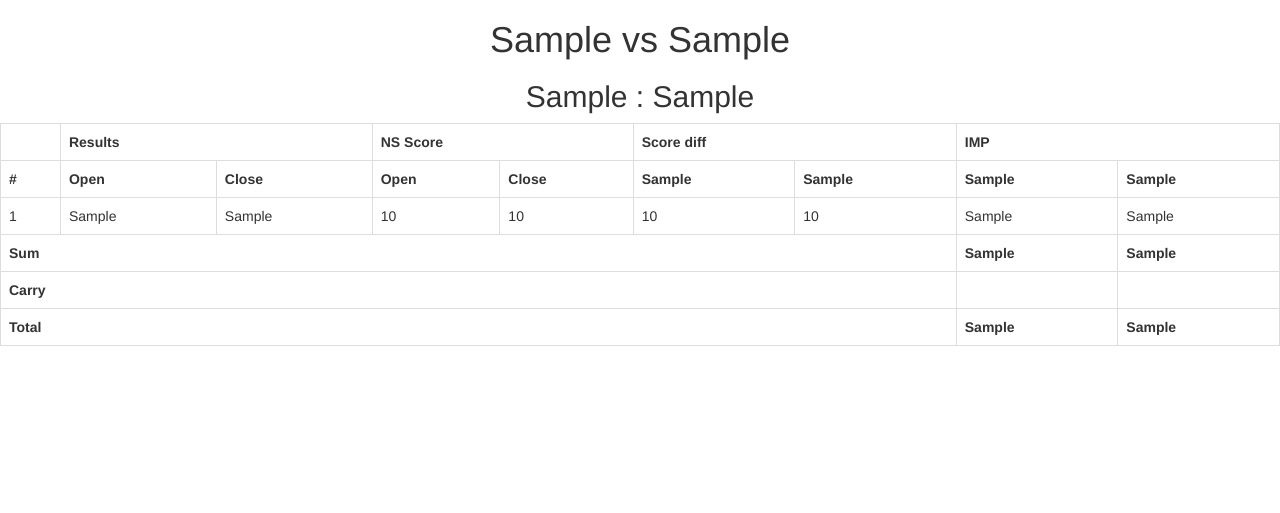
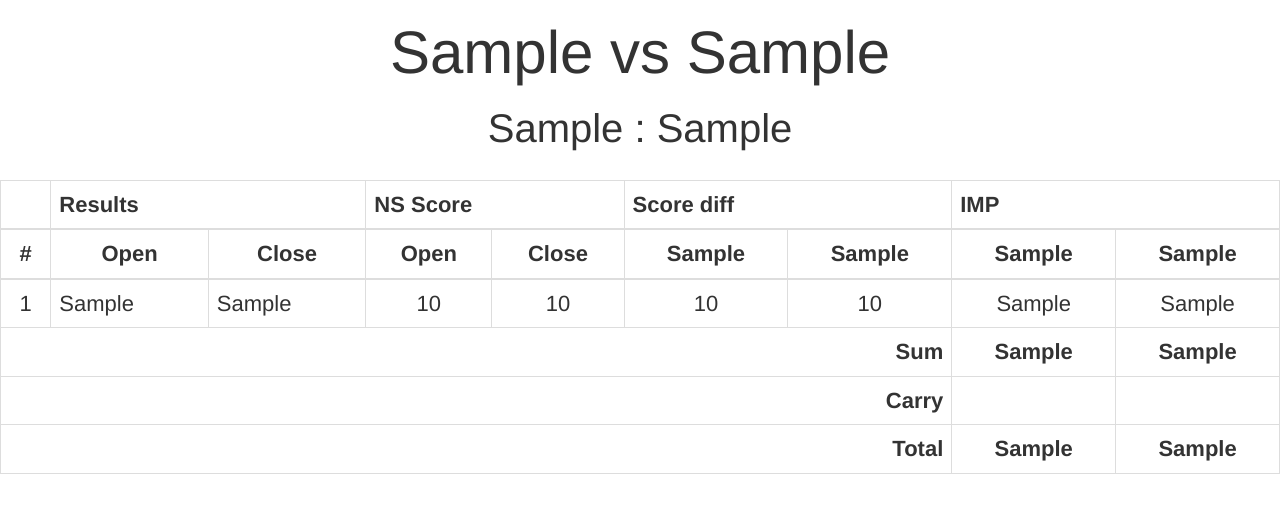
Before and after one commit to jarronshih/bridgemate-ui, a Python web app: template template/swiss.html in a window 1280 px wide. Shown: the top 513 px of the page. Run offline with Jinja, Linux system fonts and the light colour scheme; the template is opened without the code that fills it: most values are stand-ins (such as "Sample title", 1, 10 or a date in 2020); some libraries are stand-ins or nearby versions.

Commit message:
css on html

```diff
--- a/template/swiss.html
+++ b/template/swiss.html
@@ -6,9 +6,12 @@
     </head>
 
     <body>
-        <h1 class="text-center">{{ team_a }}  vs  {{ team_b }}</h1>
-        <h2 class="text-center">{{ vp_a }} : {{ vp_b }}</h2>
-        <table class="table table-bordered">
+        <h1 class="text-center" style="font-size:60px;">{{ team_a }}  vs  {{ team_b }}</h1>
+        <h2 class="text-center" style="font-size:40px;">{{ vp_a }} : {{ vp_b }}</h2>
+        <br>
+
+        <table class="table table-bordered" style="font-size:22px;">
+            <thead>
                 <tr>
                 <th></th>
                 <th colspan="2">Results</th>
@@ -17,46 +20,49 @@
                 <th colspan="2">IMP</th>
                 </tr>
                 <tr>
-        <th>#</th>
-        <th>Open</th>
-        <th>Close</th>
-        <th>Open</th>
-        <th>Close</th>
-        <th>{{ team_a }}</th>
-        <th>{{ team_b }}</th>
-        <th>{{ team_a }}</th>
-        <th>{{ team_b }}</th>
+                <th class="text-center">#</th>
+                <th class="text-center">Open</th>
+                <th class="text-center">Close</th>
+                <th class="text-center">Open</th>
+                <th class="text-center">Close</th>
+                <th class="text-center">{{ team_a }}</th>
+                <th class="text-center">{{ team_b }}</th>
+                <th class="text-center">{{ team_a }}</th>
+                <th class="text-center">{{ team_b }}</th>
                 </tr>
+            </thead>
+            <tbody>
 
                 {%- for board in boards %}
                 <tr>
-        <td>{{ board.board_num }}</td>
+                <td class="text-center">{{ board.board_num }}</td>
                 <td>{{ board.open_contract }}</td>
                 <td>{{ board.close_contract }}</td>
-        <td>{{ board.open_score }}</td>
-        <td>{{ board.close_score }}</td>
-        <td>{{ board.team_a_score_diff }}</td>
-        <td>{{ board.team_b_score_diff }}</td>
-        <td>{{ board.team_a_imp }}</td>
-        <td>{{ board.team_b_imp }}</td>
+                <td class="text-center">{{ board.open_score }}</td>
+                <td class="text-center">{{ board.close_score }}</td>
+                <td class="text-center">{{ board.team_a_score_diff }}</td>
+                <td class="text-center">{{ board.team_b_score_diff }}</td>
+                <td class="text-center">{{ board.team_a_imp }}</td>
+                <td class="text-center">{{ board.team_b_imp }}</td>
                 </tr>
                 {%- endfor %}
 
                 <tr>
-        <th colspan="7">Sum</th>
-        <th>{{ imp_a }}</th>
-        <th>{{ imp_b }}</th>
+                <th class="text-right" colspan="7">Sum</th>
+                <th class="text-center">{{ imp_a }}</th>
+                <th class="text-center">{{ imp_b }}</th>
                 </tr>
                 <tr>
-        <th colspan="7">Carry</th>
+                <th class="text-right" colspan="7">Carry</th>
                 <th></th>
                 <th></th>
                 </tr>
                 <tr>
-        <th colspan="7">Total</th>
-        <th>{{ vp_a }}</th>
-        <th>{{ vp_b }}</th>
+                <th class="text-right" colspan="7">Total</th>
+                <th class="text-center">{{ vp_a }}</th>
+                <th class="text-center">{{ vp_b }}</th>
                 </tr>
+            </tbody>
         </table>
     </body>
 </html>
```
Lines whose indentation alone changed are shown as unchanged.
